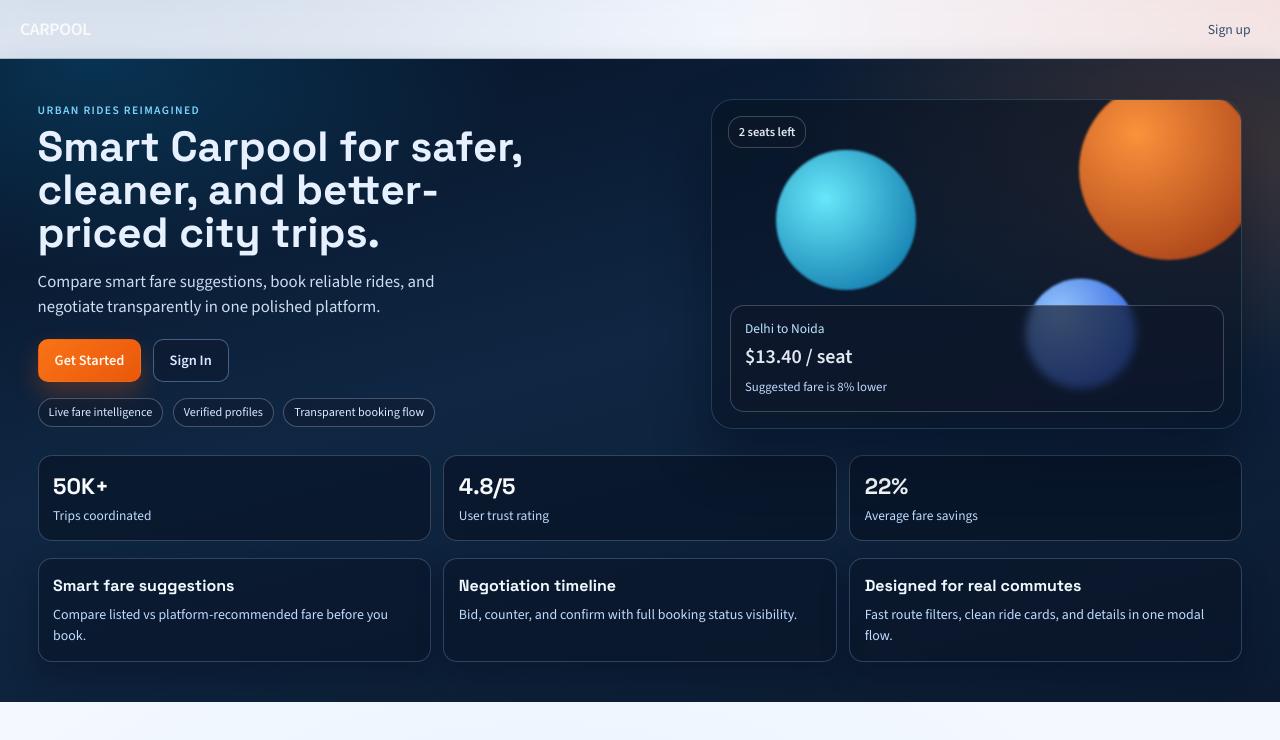
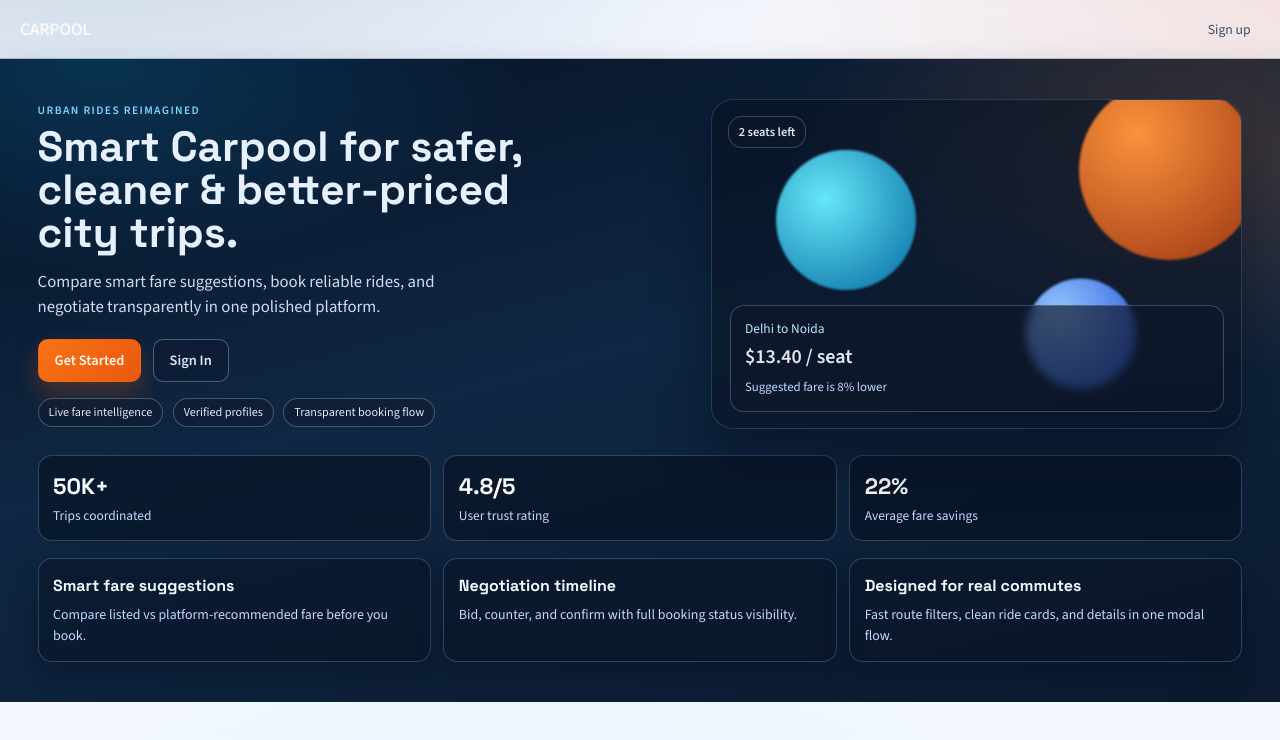
Before and after one commit to ishanverma123/Project, a React (Vite) app in the folder frontend/: page / in a window 1280 px wide. Shown: the top 740 px of the page. Built offline with nearby package versions, Linux system fonts and the light colour scheme; no server answers.

Commit message:
feat: update landing page header for improved clarity

```diff
--- a/frontend/src/pages/Landing.jsx
+++ b/frontend/src/pages/Landing.jsx
@@ -6,7 +6,7 @@ export default function Landing() {
       <section className="landing-hero page">
         <div className="landing-hero-copy">
           <p className="landing-kicker">Urban Rides Reimagined</p>
-          <h1>Smart Carpool for safer, cleaner, and better-priced city trips.</h1>
+          <h1>Smart Carpool for safer, cleaner & better-priced city trips.</h1>
           <p className="landing-subtitle">
             Compare smart fare suggestions, book reliable rides, and negotiate transparently in one polished platform.
           </p>
```
Also changed, not shown: 1 other file (tests, documents, lock files or other folders).
